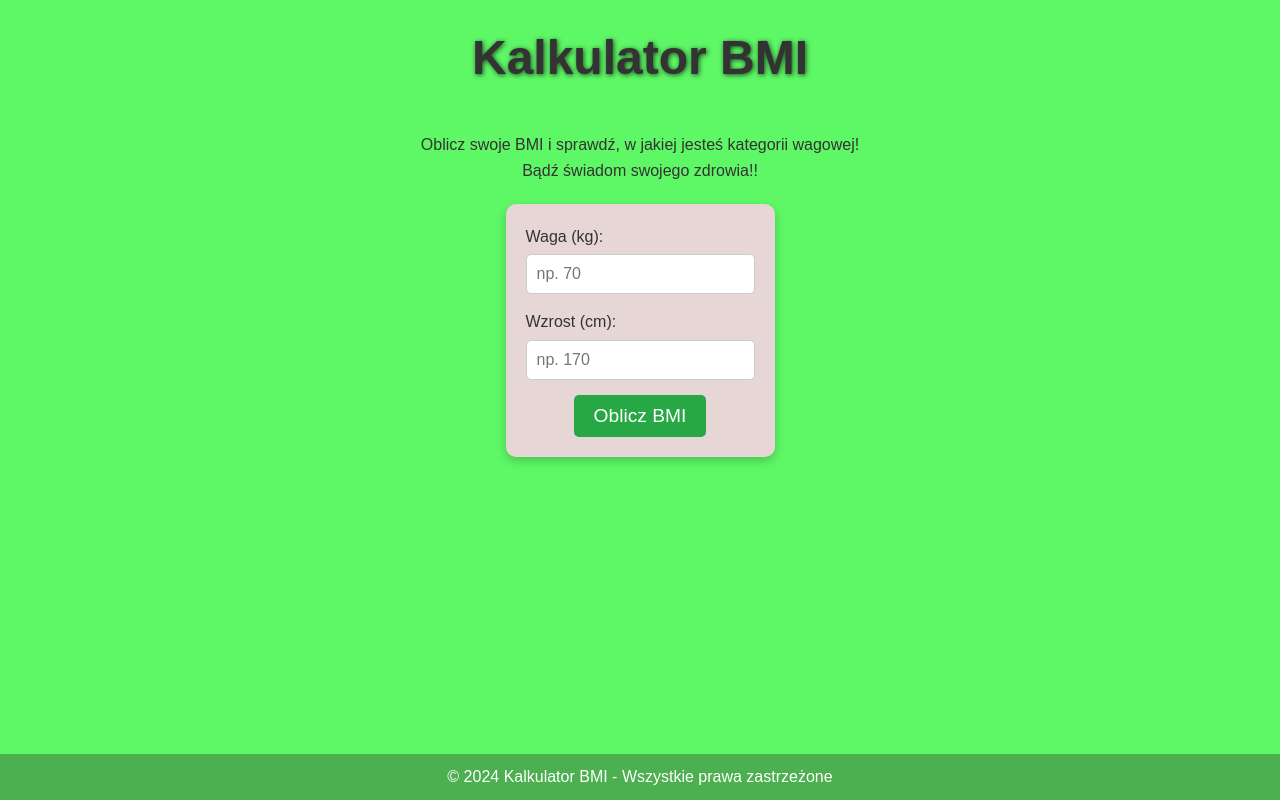
After one commit to Dawidgolab/TrainingManager, a Flask app: page /BMI in a window 1280 px wide. The commit adds this page. Run offline with Flask 3, Linux system fonts and the light colour scheme.

Commit message:
New Feature - BMI Calculator

```diff
--- a/app.py
+++ b/app.py
@@ -106,6 +106,10 @@ def main():
 def boxing_timer():
     return render_template('Timer.html')
 
+#strona z BMI
+@app.route('/BMI')
+def BMI():
+    return render_template('BMI.html')
 
 # Strona podziękowania
 @app.route('/thank_you')
--- /dev/null
+++ b/static/BMI.css
@@ -0,0 +1,95 @@
+* {
+    margin: 0;
+    padding: 0;
+    box-sizing: border-box;
+}
+
+html,
+body {
+    height: 100%;
+}
+
+body {
+    font-family: 'Arial', sans-serif;
+    background-color: #5ef766;
+    color: #333;
+    line-height: 1.6;
+    display: flex;
+    flex-direction: column;
+    justify-content: space-between;
+}
+
+.hero {
+    display: flex;
+    flex-direction: column;
+    align-items: center;
+    justify-content: center;
+    text-align: center;
+    padding: 20px;
+}
+
+.hero h1 {
+    font-size: 3rem;
+    margin-bottom: 10px;
+    text-shadow: 1px 1px 5px rgba(0, 0, 0, 0.7);
+}
+
+.hero p {
+    margin-bottom: 20px;
+}
+
+.form-container {
+    background-color: #e6d6d6;
+    padding: 20px;
+    border-radius: 10px;
+    box-shadow: 0 4px 10px rgba(0, 0, 0, 0.2);
+}
+
+.form-group {
+    margin-bottom: 15px;
+    text-align: left;
+}
+
+.form-group label {
+    display: block;
+    margin-bottom: 5px;
+    font-size: 1rem;
+}
+
+.form-group input {
+    width: 100%;
+    padding: 10px;
+    font-size: 1rem;
+    border: 1px solid #ccc;
+    border-radius: 5px;
+}
+
+button {
+    font-size: 1.2rem;
+    padding: 10px 20px;
+    background-color: #28a745;
+    color: white;
+    border: none;
+    cursor: pointer;
+    border-radius: 5px;
+}
+
+button:hover {
+    opacity: 0.8;
+}
+
+#result-container {
+    margin-top: 20px;
+    text-align: center;
+}
+
+#result-container.hidden {
+    display: none;
+}
+
+footer {
+    background-color: #4CAF50;
+    color: white;
+    padding: 10px 0;
+    text-align: center;
+}
--- /dev/null
+++ b/templates/BMI.html
@@ -0,0 +1,72 @@
+<!DOCTYPE html>
+<html lang="en">
+
+<head>
+    <meta charset="UTF-8">
+    <meta name="viewport" content="width=device-width, initial-scale=1.0">
+    <title>Kalkulator BMI</title>
+    <link rel="stylesheet" href="{{ url_for('static', filename='BMI.css') }}">
+</head>
+
+<body>
+    <div class="hero">
+        <h1>Kalkulator BMI</h1>
+        <br>Oblicz swoje BMI i sprawdź, w jakiej jesteś kategorii wagowej! </br>Bądź świadom swojego zdrowia!!</p>
+        <div class="form-container">
+            <form id="bmi-form">
+                <div class="form-group">
+                    <label for="weight">Waga (kg):</label>
+                    <input type="number" id="weight" name="weight" min="1" step="0.1" placeholder="np. 70" required>
+                </div>
+                <div class="form-group">
+                    <label for="height">Wzrost (cm):</label>
+                    <input type="number" id="height" name="height" min="50" step="1" placeholder="np. 170" required>
+                </div>
+                <button type="submit" id="calculate-button">Oblicz BMI</button>
+            </form>
+        </div>
+        <div id="result-container" class="hidden">
+            <p>Twoje BMI: <span id="bmi-result">--</span></p>
+            <p>Kategoria: <span id="bmi-category">--</span></p>
+        </div>
+    </div>
+
+    <footer>
+        <p>&copy; 2024 Kalkulator BMI - Wszystkie prawa zastrzeżone</p>
+    </footer>
+
+    <script>
+        const bmiForm = document.getElementById('bmi-form');
+        const resultContainer = document.getElementById('result-container');
+        const bmiResult = document.getElementById('bmi-result');
+        const bmiCategory = document.getElementById('bmi-category');
+
+        const calculateBMI = (weight, height) => {
+            const heightInMeters = height / 100;
+            return (weight / (heightInMeters * heightInMeters)).toFixed(2);
+        };
+
+        const getBMICategory = (bmi) => {
+            if (bmi < 18.5) return 'Niedowaga';
+            if (bmi < 24.9) return 'Waga prawidłowa';
+            if (bmi < 29.9) return 'Nadwaga';
+            return 'Otyłość';
+        };
+
+        bmiForm.addEventListener('submit', (event) => {
+            event.preventDefault();
+            const weight = parseFloat(document.getElementById('weight').value);
+            const height = parseFloat(document.getElementById('height').value);
+
+            const bmi = calculateBMI(weight, height);
+            const category = getBMICategory(bmi);
+
+            bmiResult.textContent = bmi;
+            bmiCategory.textContent = category;
+
+            resultContainer.classList.remove('hidden');
+        });
+    </script>
+</body>
+
+</html>
--- a/templates/main.html
+++ b/templates/main.html
@@ -38,7 +38,7 @@
                 <h3>Kalendarz</h3>
                 <p>Ustaw harmonogram treningów i śledź postępy.</p>
             </a>
-            <a href="/postepy" class="feature-card">
+            <a href="/BMI" class="feature-card">
                 <img src="https://img.icons8.com/calculator" alt="Postępy" />
                 <h3>Kalkulator</h3>
                 <p>Oblicz swoje BMI oraz zapotrzebowanie kaloryczne</p>
```
